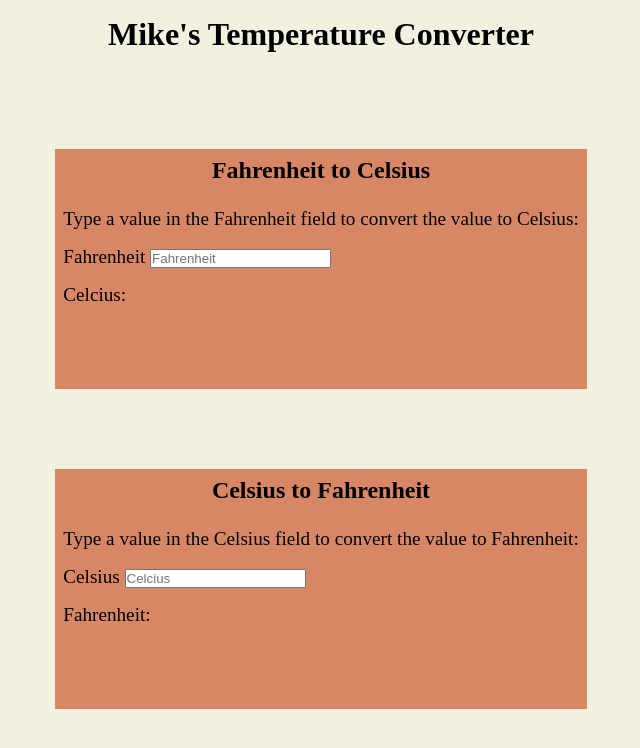
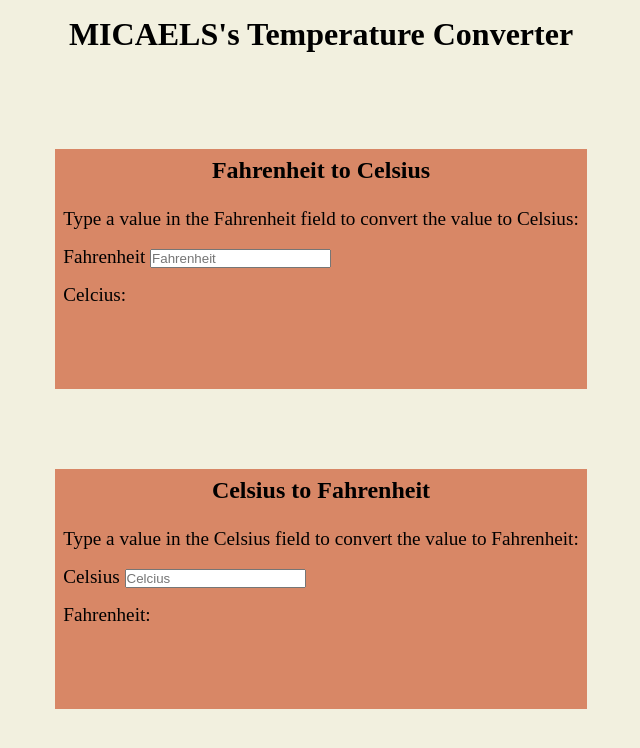
Before and after one commit to Micaelgit/temperature-converter-, a plain HTML site: page index.html in a window 1280 px wide. Shown: the whole page, without its empty margins (319-959 px from the left). Drawn offline with Linux system fonts and the light colour scheme.

Commit message:
Title Uppercase Modification

```diff
--- a/index.html
+++ b/index.html
@@ -8,7 +8,7 @@
     <title>Temperature Converter</title>
   </head>
   <body>
-    <h1>Mike's Temperature Converter</h1>
+    <h1>MICAELS's Temperature Converter</h1>
     <div id="mainFeature">
       <h2>Fahrenheit to Celsius</h2>
       <p>
```
